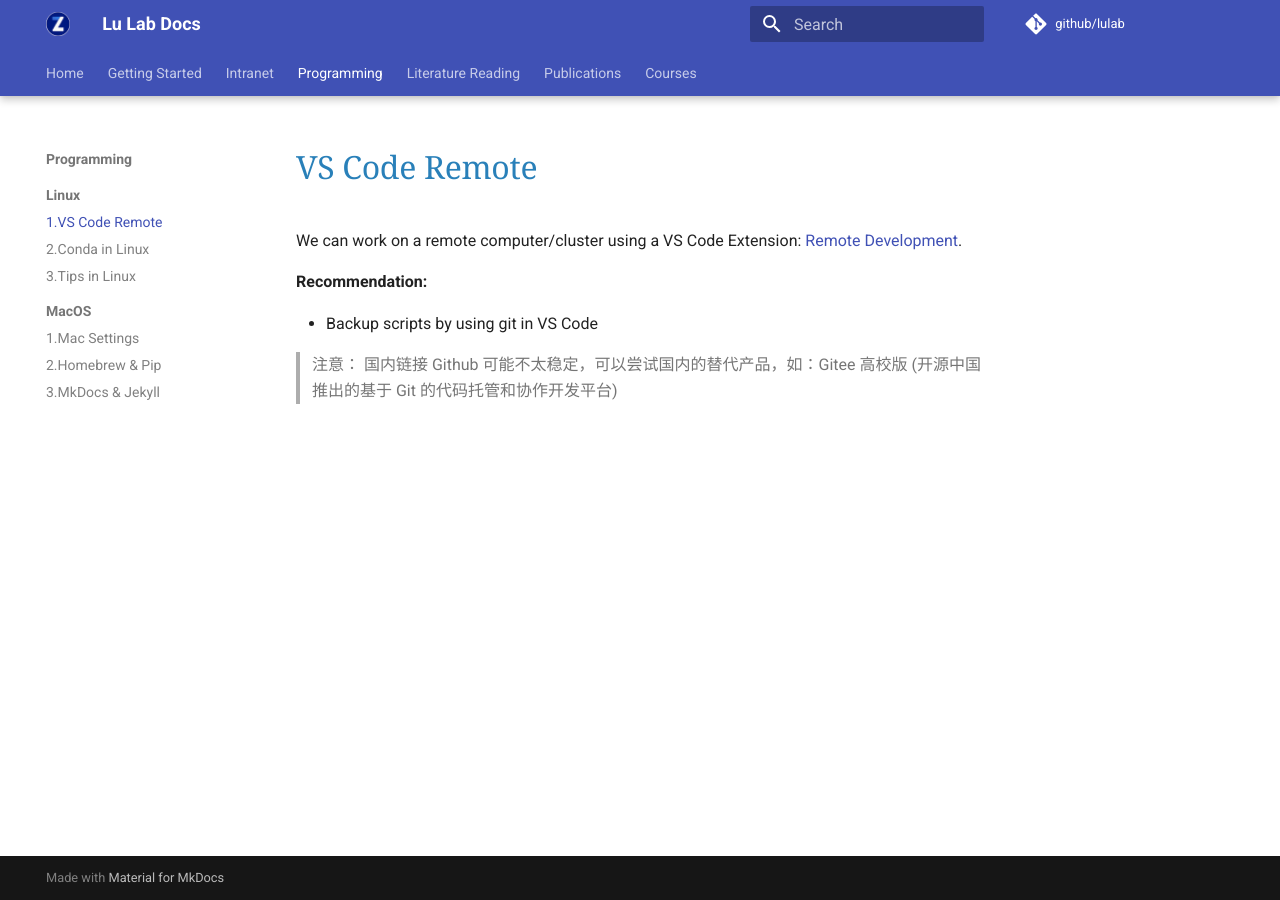
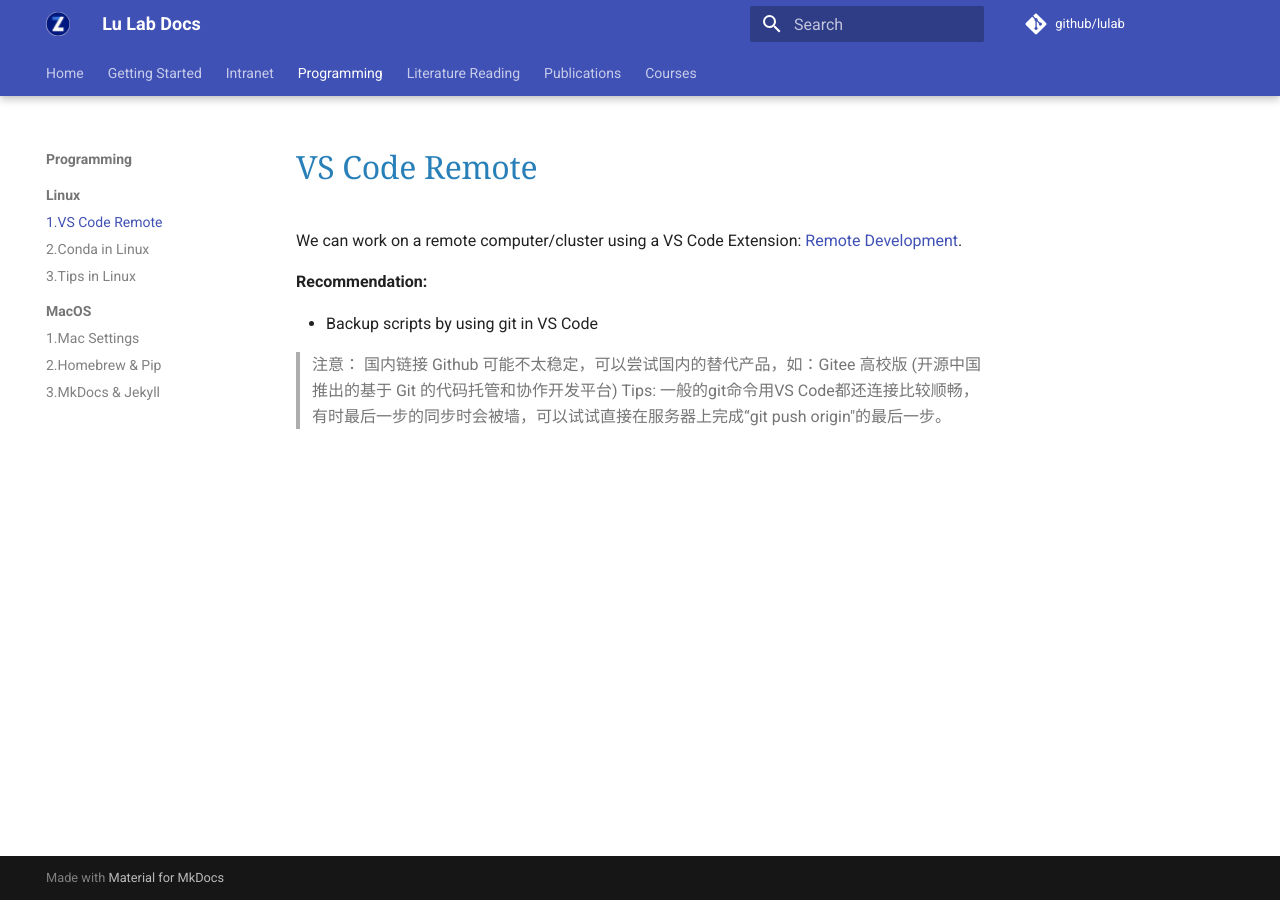
Before and after one commit to lulab/mkdocs, an MkDocs documentation site: the page built from docs/program/vscode.md, in a window 1280 px wide. Built offline with MkDocs 1.6.1 and Material for MkDocs 9.7.7, drawn with Linux system fonts in a browser that asks for light colours.

Commit message:
Add tips for using git commands smoothly in VS Code Remote

```diff
--- a/docs/program/vscode.md
+++ b/docs/program/vscode.md
@@ -7,3 +7,4 @@
 * Backup scripts by using git in VS Code
 
 > 注意： 国内链接 Github 可能不太稳定，可以尝试国内的替代产品，如：Gitee 高校版 (开源中国推出的基于 Git 的代码托管和协作开发平台)
+> Tips: 一般的git命令用VS Code都还连接比较顺畅，有时最后一步的同步时会被墙，可以试试直接在服务器上完成“git push origin"的最后一步。
```
